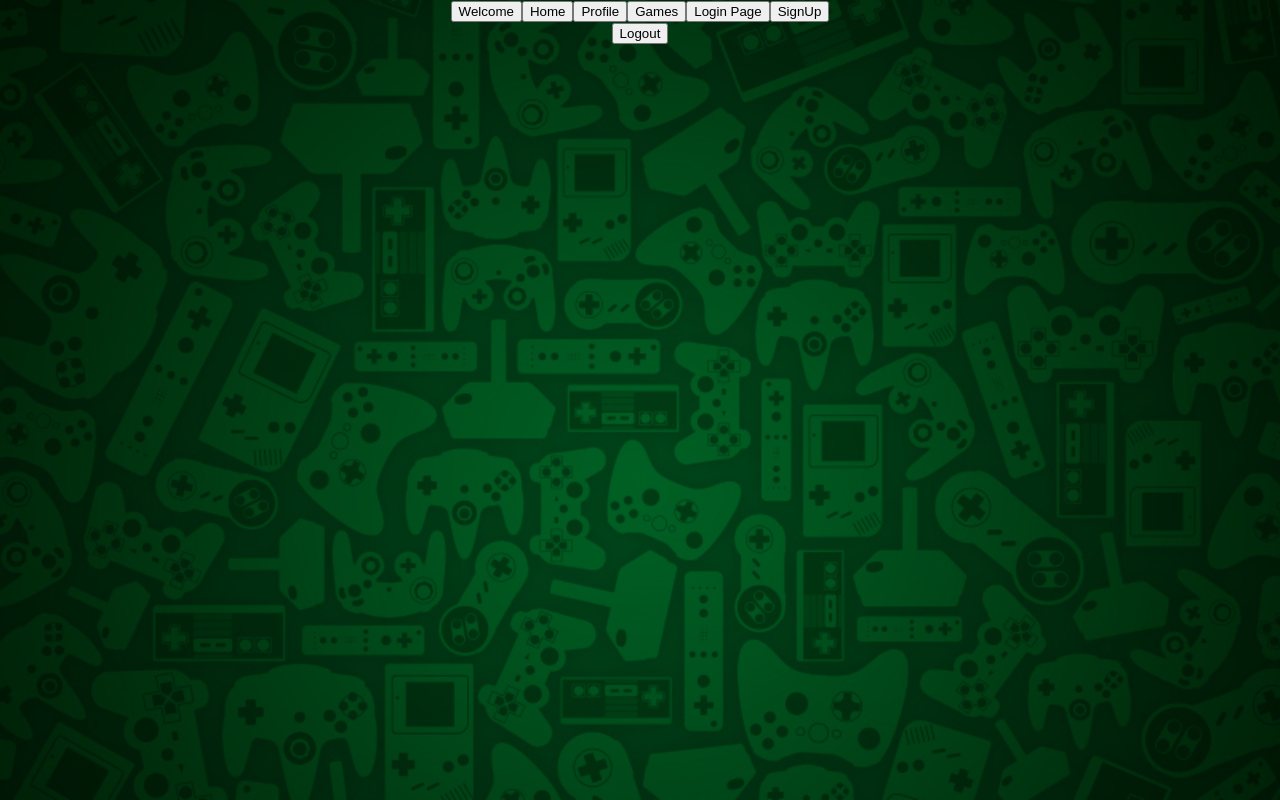
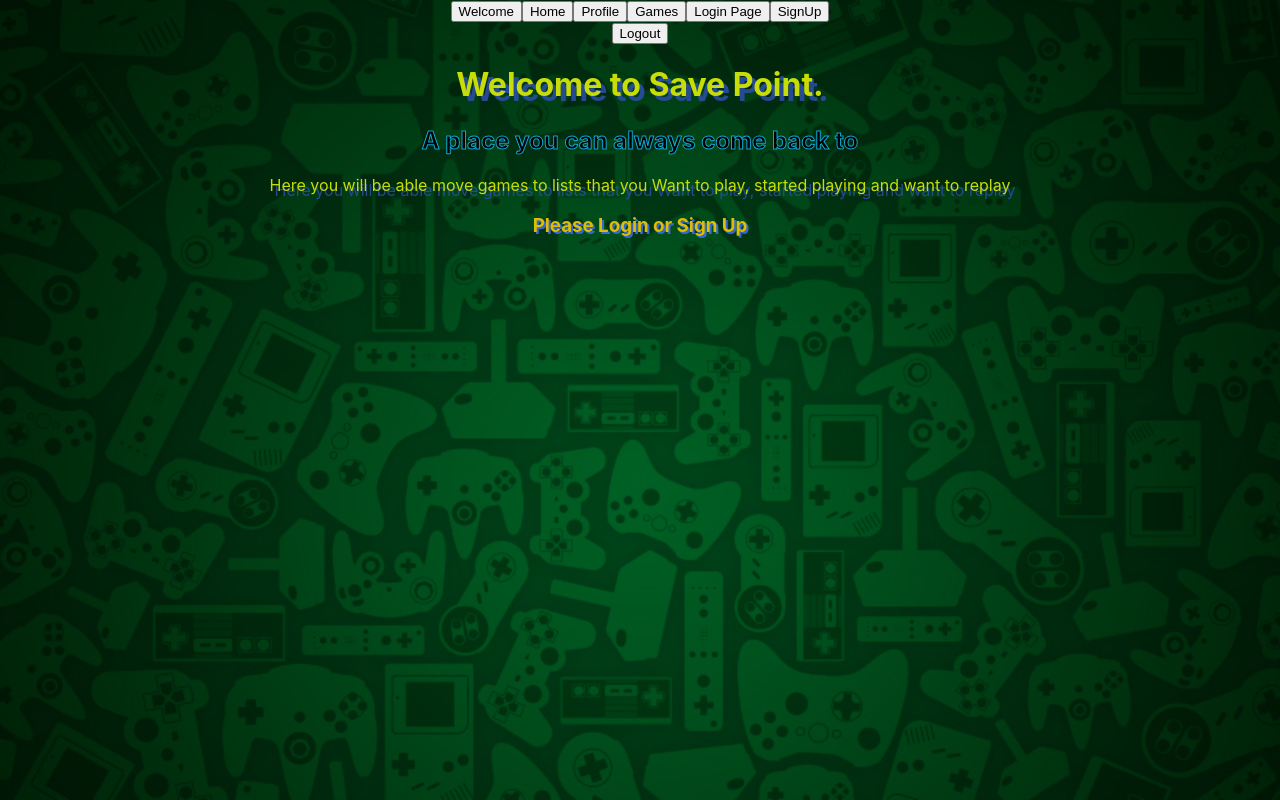
Before and after one commit to NewTechMike/save-point, a React (Create React App) app in the folder client/: page / in a window 1280 px wide. Built offline with nearby package versions, Linux system fonts and the light colour scheme; no server answers.

Commit message:
fixed welcome route

```diff
--- a/client/src/App.css
+++ b/client/src/App.css
@@ -4,6 +4,7 @@ li {
   -webkit-text-stroke-width: .25px;
   -webkit-text-stroke-color: pink;
   font-size: larger;
+
 }
 
 body {
--- a/client/src/components/App.js
+++ b/client/src/components/App.js
@@ -20,6 +20,9 @@ function App() {
         <Switch>
           <Route path="/signup">
             <SignUp />
+          </Route>
+          <Route exact path="/">
+            <Welcome />
           </Route>
           <Route path="/welcome">
             <Welcome />
--- a/client/src/components/List.js
+++ b/client/src/components/List.js
@@ -38,7 +38,7 @@ function List(){
   })
   setTimeout(()=>{
   checkRender()
-}, 250)
+  }, 250)
 }
 
 function checkRender(){
```
